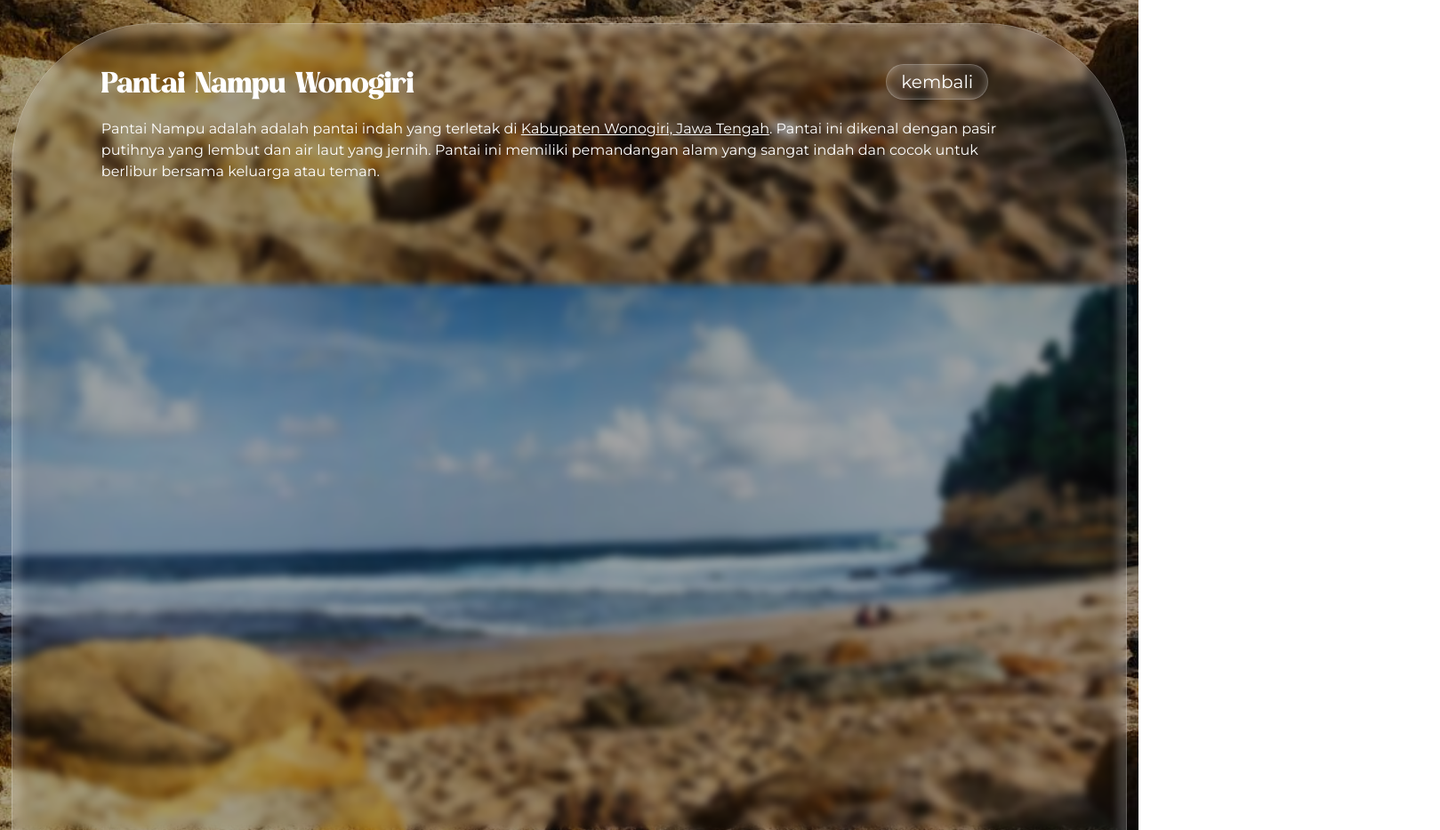
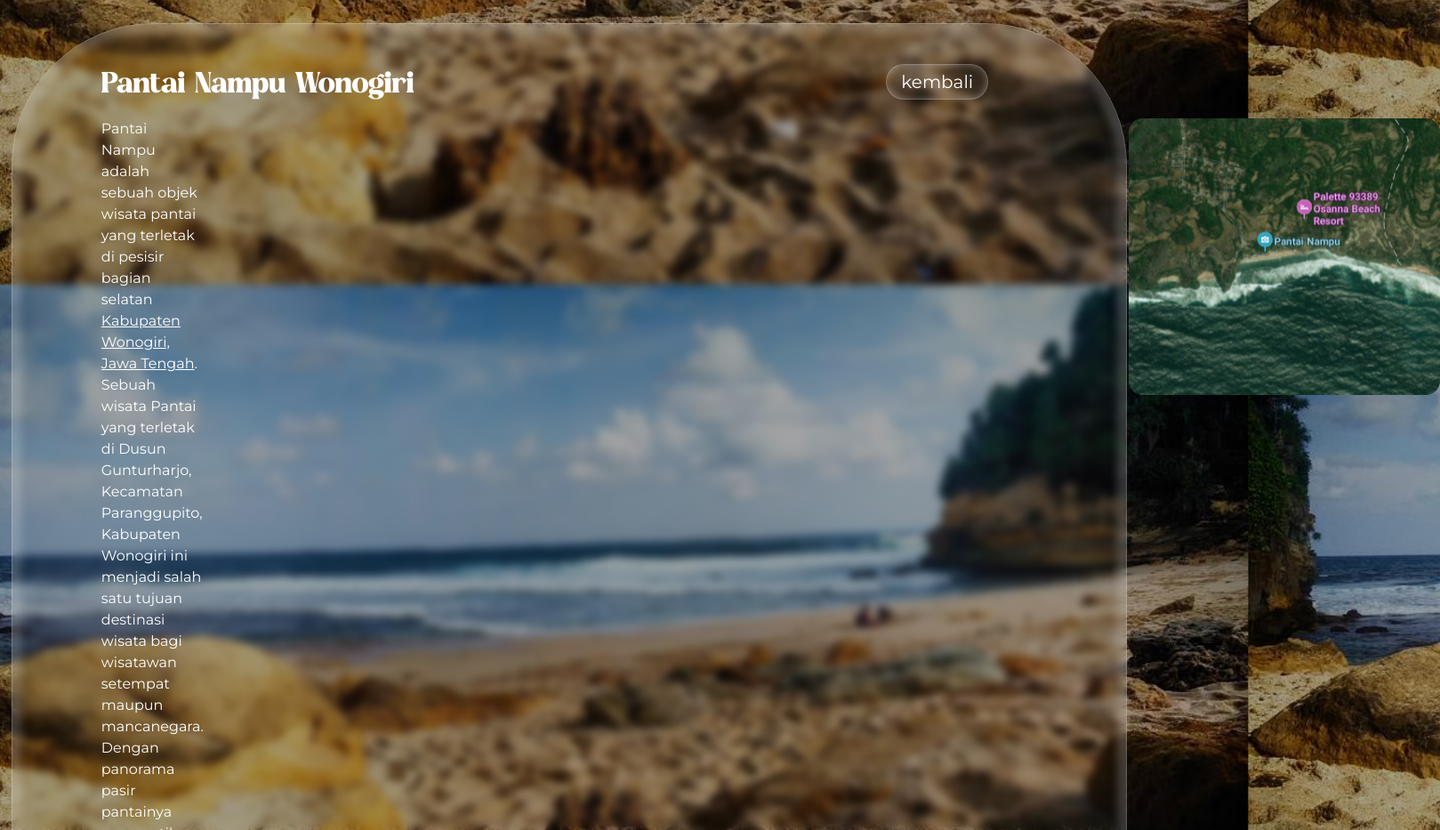
Before and after one commit to shataraa/tugas-tik, a website: page index.html in a window 1280 px wide. Shown: the part 1280-2213 px from the top of the page at 89% size, 1619 px wide, since content can reach past the window. Drawn offline with nearby package versions, Linux system fonts and the light colour scheme; a web font is replaced by a local one.

Commit message:
nambah p

```diff
--- a/index.html
+++ b/index.html
@@ -48,8 +48,11 @@
     <h3>Pantai Nampu Wonogiri
       <button style="position: absolute; right:155px; top: 50px;" class="kembali" onclick="window.location.href='#'">kembali</button>
     </h3>
-    <p>Pantai Nampu adalah adalah pantai indah yang terletak di <a style="color: white;" href="https://id.wikipedia.org/wiki/Kabupaten_Wonogiri">Kabupaten Wonogiri, Jawa Tengah</a>. Pantai ini dikenal dengan pasir putihnya yang lembut dan air laut yang jernih. Pantai ini memiliki pemandangan alam yang sangat indah dan cocok untuk berlibur bersama keluarga atau teman.</p>
-    </div>
+      <div class="content-info">
+    <p>Pantai Nampu adalah sebuah objek wisata pantai yang terletak di pesisir bagian selatan <a style="color: white;" href="https://id.wikipedia.org/wiki/Kabupaten_Wonogiri">Kabupaten Wonogiri, Jawa Tengah</a>. Sebuah wisata Pantai yang terletak di Dusun Gunturharjo, Kecamatan Paranggupito, Kabupaten Wonogiri ini menjadi salah satu tujuan destinasi wisata bagi wisatawan setempat maupun mancanegara. Dengan panorama pasir pantainya yang putih serta dihiasi dengan pandangan karang-karang yang indah membuat pantai ini menjadi salah satu objek wisata primadona di Wonogiri. Pantai yang menjadi salah satu ikon Kota wonogiri lokasi berada di wilayah perbatasan antara tiga provinsi, Daerah Istimewa Yogyakarta, Jawa Tengah, dan Jawa Timur.</p>
+    <img src="images/1.png" alt="Pantai Nampu">
+  </div>
+</div>
 
   </div>
 </div>
--- a/style.css
+++ b/style.css
@@ -372,6 +372,25 @@ h2 {
   padding-right: 100px;
 }
 
+.content-info {
+  display: flex;
+  align-items: flex-start;
+  gap: 40px;
+}
+
+.content-info p {
+  font-size: 1rem;
+  flex: 2;
+  padding-right: 1000px;
+}
+
+.content-info img {
+  flex: 1;
+  max-width: 350px;
+  height: auto;
+  border-radius: 1rem;
+}
+
 .info h3{
   font-family: 'grav', sans-serif, Impact, Haettenschweiler, 'Arial Narrow Bold', sans-serif;
   font-size: 2rem;
```
Also changed, not shown: images/1.png (added).
